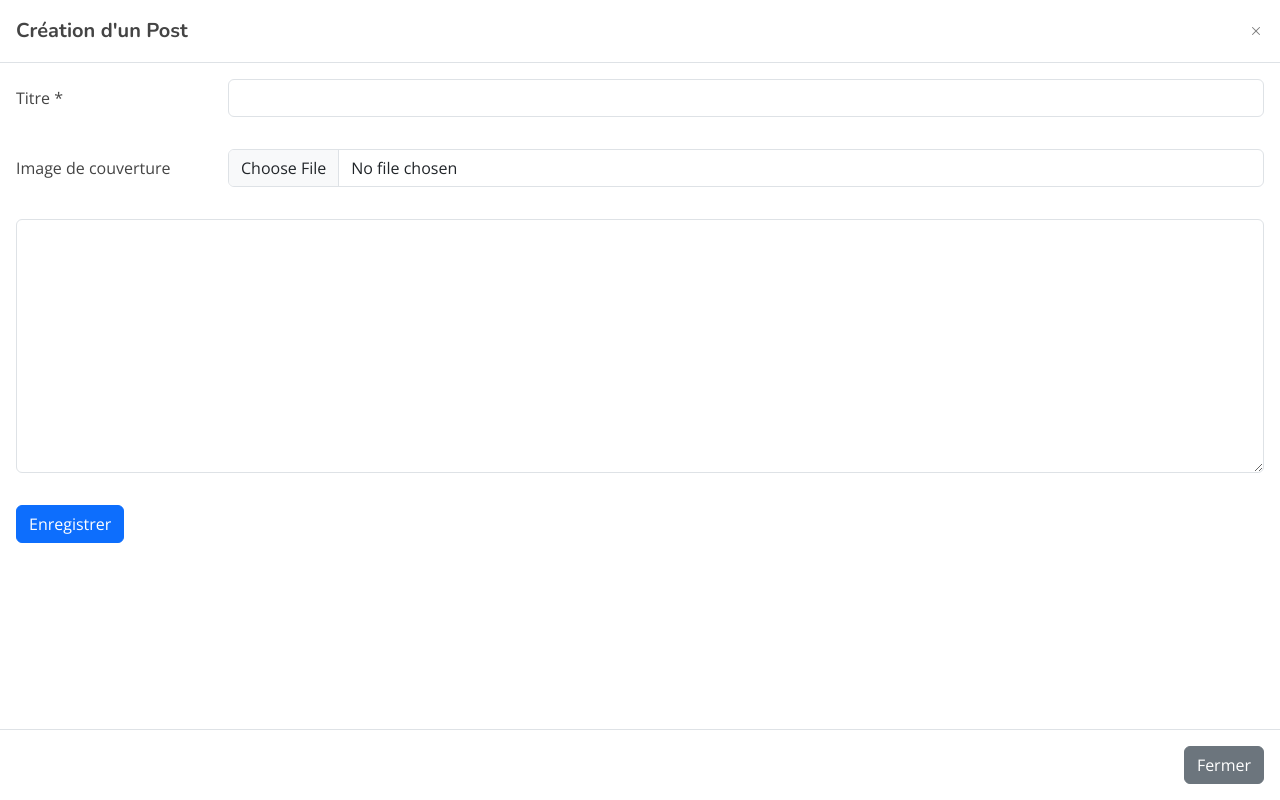
After one commit to nsd-design/pgpul, a Django app: page /dashmin/blog/ in a window 1280 px wide, after a click on "Nouveau post". The commit adds this page. Run offline with Django 4.2, Linux system fonts and the light colour scheme; some libraries are stand-ins or nearby versions.

Commit message:
Models Blog, Temoignage, Partner et creation de blog

```diff
--- /dev/null
+++ b/landing_page/forms.py
@@ -0,0 +1,19 @@
+from django import forms
+from landing_page.models import Post
+from pgpul_admin.forms import TinyMCEWidget
+
+
+class PostForm(forms.ModelForm):
+    def __init__(self, *args, **kwargs):
+        super(PostForm, self).__init__(*args, **kwargs)
+        content = forms.CharField(widget=TinyMCEWidget(
+            attrs={"required": False, "cols": 30, "rows": 20}
+        ))
+
+        # Supprimer les labels
+        for field_name, field in self.fields.items():
+            field.label = ''
+
+    class Meta:
+        model = Post
+        fields = ['title', 'content', 'cover']
--- a/landing_page/models.py
+++ b/landing_page/models.py
@@ -7,6 +7,8 @@ from utilisateur.models import Utilisateur
 class Post(models.Model):
     title = models.CharField(max_length=255)
     content = HTMLField()
+    cover = models.ImageField(upload_to="images/post-covers", blank=True, null=True)
+    posted = models.BooleanField(default=False)
     created_at = models.DateTimeField(auto_now_add=True)
     created_by = models.ForeignKey(Utilisateur, on_delete=models.SET_NULL, null=True)
 
--- /dev/null
+++ b/landing_page/templates/landing_page/blog.html
@@ -0,0 +1,94 @@
+{% extends "pgpul_admin/base.html" %}
+
+{% load static %}
+{% load crispy_forms_tags %}
+{% block content %}
+    <h1>Hello from Blog</h1>
+<!-- Lancer le Modal ajout Cours-->
+    <button type="button" data-bs-toggle="modal" data-bs-target="#create-blog" data-sommaire-id="" data-sommaire-titre="" data-matiere=""
+      class="btn btn-primary" title=""
+      >
+        Nouveau post
+        <i class="ri-add-circle-line"></i>
+    </button>
+
+    <div class="modal fade" id="create-blog" tabindex="-1" data-bs-backdrop="false">
+        <div class="modal-dialog modal-fullscreen">
+            <div class="modal-content">
+                <div class="modal-header">
+                    <h5 class="modal-title fw-bold" id="matiere">Création d'un Post</h5>
+                    <button type="button" class="btn-close" data-bs-dismiss="modal" aria-label="Close"></button>
+                </div>
+                <div class="modal-body">
+
+<!--                    <h5 class="text-center fw-bold " id="titre-sommaire">chapitre</h5>-->
+
+                    <form method="POST" action="{% url 'blog' %}" id="form_post" enctype="multipart/form-data">
+                        {% csrf_token %}
+                        <div class="row mb-3">
+                            <label for="id_titre" class="col-sm-2 col-form-label">Titre <span>*</span></label>
+                            <div class="col-sm-10">
+                                {{ form.title | as_crispy_field }}
+                            </div>
+                        </div>
+                        <div class="row mb-3">
+                            <label for="id_cover" class="col-sm-2 col-form-label">Image de couverture</label>
+                            <div class="col-sm-10">
+                                {{ form.cover | as_crispy_field }}
+                            </div>
+                        </div>
+
+                        <div class="row mb-3">
+                            <div class="col-12">
+                                {{ form.content | as_crispy_field }}
+                            </div>
+                        </div>
+
+                        <div class="row mb-3">
+                            <div class="col-sm-10">
+                                <button type="submit" class="btn btn-primary">Enregistrer</button>
+                            </div>
+                        </div>
+                    </form>
+                </div>
+                <div class="modal-footer">
+                    <button type="button" class="btn btn-secondary" data-bs-dismiss="modal">Fermer</button>
+                </div>
+            </div>
+        </div>
+    </div><!-- End Disabled Backdrop Modal-->
+{% endblock %}
+
+{% block custom_js %}
+<!-- Initialisation de TinyMCE -->
+<script>
+  tinymce.init({
+    selector: 'textarea',
+    plugins: 'ai tinycomments mentions anchor autolink charmap codesample emoticons image link lists media searchreplace table visualblocks wordcount checklist mediaembed casechange export formatpainter pageembed permanentpen footnotes advtemplate advtable advcode editimage tableofcontents mergetags powerpaste tinymcespellchecker autocorrect a11ychecker typography inlinecss',
+    toolbar: 'undo redo | blocks fontfamily fontsize | bold italic underline strikethrough | link image media table mergetags | align lineheight | tinycomments | checklist numlist bullist indent outdent | emoticons charmap | removeformat',
+    tinycomments_mode: 'embedded',
+  });
+</script>
+
+<script>
+    $("#form_post").on('submit', function (e){
+        e.preventDefault();
+
+        var form = $("#form_post")[0]
+        var formData = new FormData(form)
+
+
+        $.ajax({
+            url: $(this).attr('action'),
+            type: $(this).attr('method'),
+            data: formData,
+            processData: false,
+            contentType: false,
+            success: function(data){
+
+            }
+        })
+    })
+</script>
+
+{% endblock %}
--- a/landing_page/urls.py
+++ b/landing_page/urls.py
@@ -1,7 +1,7 @@
 from django.urls import path
 
-from pgpul_admin.views import *
+from landing_page.views import *
 
 urlpatterns = [
-
+    path('blog/', blog, name='blog')
 ]
--- a/landing_page/views.py
+++ b/landing_page/views.py
@@ -1,6 +1,11 @@
+import pathlib
+
 from django.contrib import messages
 from django.contrib.auth import authenticate, login
+from django.http import JsonResponse
 from django.shortcuts import render, redirect
+
+from landing_page.forms import PostForm
 
 
 def home(request):
@@ -16,3 +21,27 @@ def home(request):
             messages.error(request, "Identifiants incorrects. Veuillez réessayer.")
 
     return render(request, template_name="landing_page/index.html")
+
+
+def blog(request):
+    post_form = PostForm()
+    context = {"form": post_form}
+    if request.method == "POST":
+        extensions = ['.jpg', '.jpeg', '.png']
+        form = PostForm(request.POST, request.FILES)
+        file = request.FILES.get('cover', None)
+        # Verifier si le cover a ete soumis
+        print("\n\nFile", file)
+        if file:
+            print("\n\nfichier uploaded...")
+            ext = pathlib.Path(str(file)).suffix  # get file extension
+            # Verifier si le type de fichier est autorisé
+            if ext not in extensions:
+                return JsonResponse({"error": "Type de fichier non autorisé"})
+        if form.is_valid():
+            post = form.save(commit=False)
+            post.created_by = request.user
+            post.save()
+            print("Post saved")
+
+    return render(request, "landing_page/blog.html", context)
--- a/pgpul_admin/templates/pgpul_admin/inc/sidebar.html
+++ b/pgpul_admin/templates/pgpul_admin/inc/sidebar.html
@@ -74,42 +74,28 @@
       </li><!-- End Departement Nav -->
 
 
-      <li class="nav-heading">Profil</li>
+      <li class="nav-heading">Admin</li>
 
       <li class="nav-item">
-        <a class="nav-link collapsed" href="#">
-          <i class="bi bi-person"></i>
-          <span>Profile</span>
+        <a class="nav-link collapsed" href="{% url 'blog' %}">
+          <i class="bi bi-newspaper"></i>
+          <span>Blog</span>
         </a>
-      </li><!-- End Profile Page Nav -->
+      </li><!-- End Blog Page Nav -->
 
       <li class="nav-item">
         <a class="nav-link collapsed" href="pages-faq.html">
-          <i class="bi bi-question-circle"></i>
-          <span>F.A.Q</span>
+          <i class="bi bi-percent"></i>
+          <span>Temoignages</span>
         </a>
-      </li><!-- End F.A.Q Page Nav -->
+      </li><!-- End Temoignage Page Nav -->
 
       <li class="nav-item">
         <a class="nav-link collapsed" href="pages-contact.html">
-          <i class="bi bi-envelope"></i>
-          <span>Contact</span>
+          <i class="bi bi-diagram-3"></i>
+          <span>Partenaires</span>
         </a>
-      </li><!-- End Contact Page Nav -->
-
-      <li class="nav-item">
-        <a class="nav-link collapsed" href="{% url 'signup' %}">
-          <i class="bi bi-card-list"></i>
-          <span>Register</span>
-        </a>
-      </li><!-- End Register Page Nav -->
-
-      <li class="nav-item">
-        <a class="nav-link collapsed" href="{% url 'connexion' %}">
-          <i class="bi bi-box-arrow-in-right"></i>
-          <span>Login</span>
-        </a>
-      </li><!-- End Login Page Nav -->
+      </li><!-- End Partner Page Nav -->
 
     </ul>
 
--- a/pgpul_project/urls.py
+++ b/pgpul_project/urls.py
@@ -24,6 +24,7 @@ urlpatterns = [
     path('admin/', admin.site.urls),
     path('', home, name='home'),
     path('dashmin/', dashboard, name='dashmin'),
+    path('dashmin/', include('landing_page.urls')),
     path('user/', include('utilisateur.urls')),
     path('', include('pgpul_admin.urls'))
 ]
```
Also changed, not shown: landing_page/migrations/0002_post_cover_post_posted.py (added), 1 other file.
